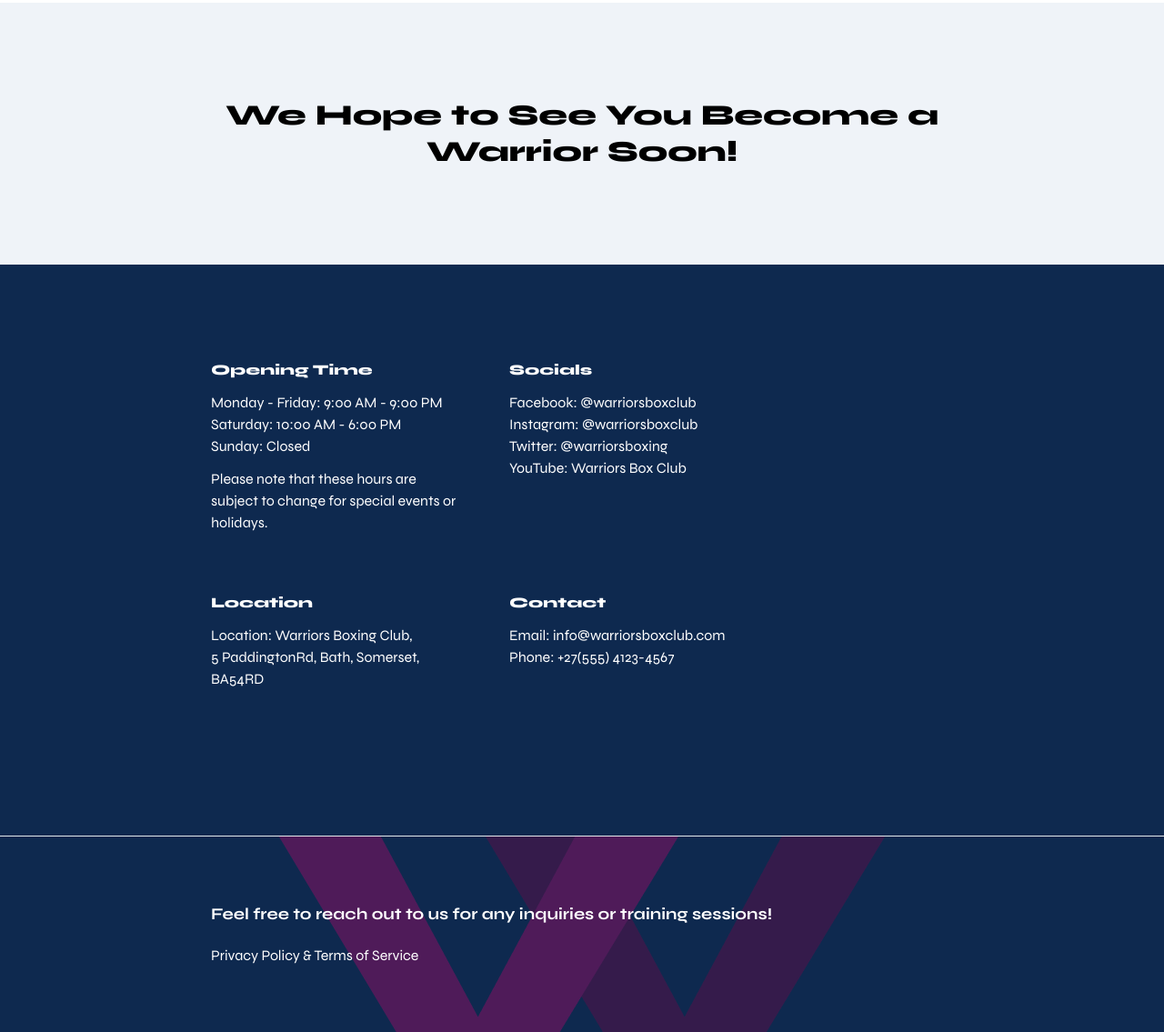
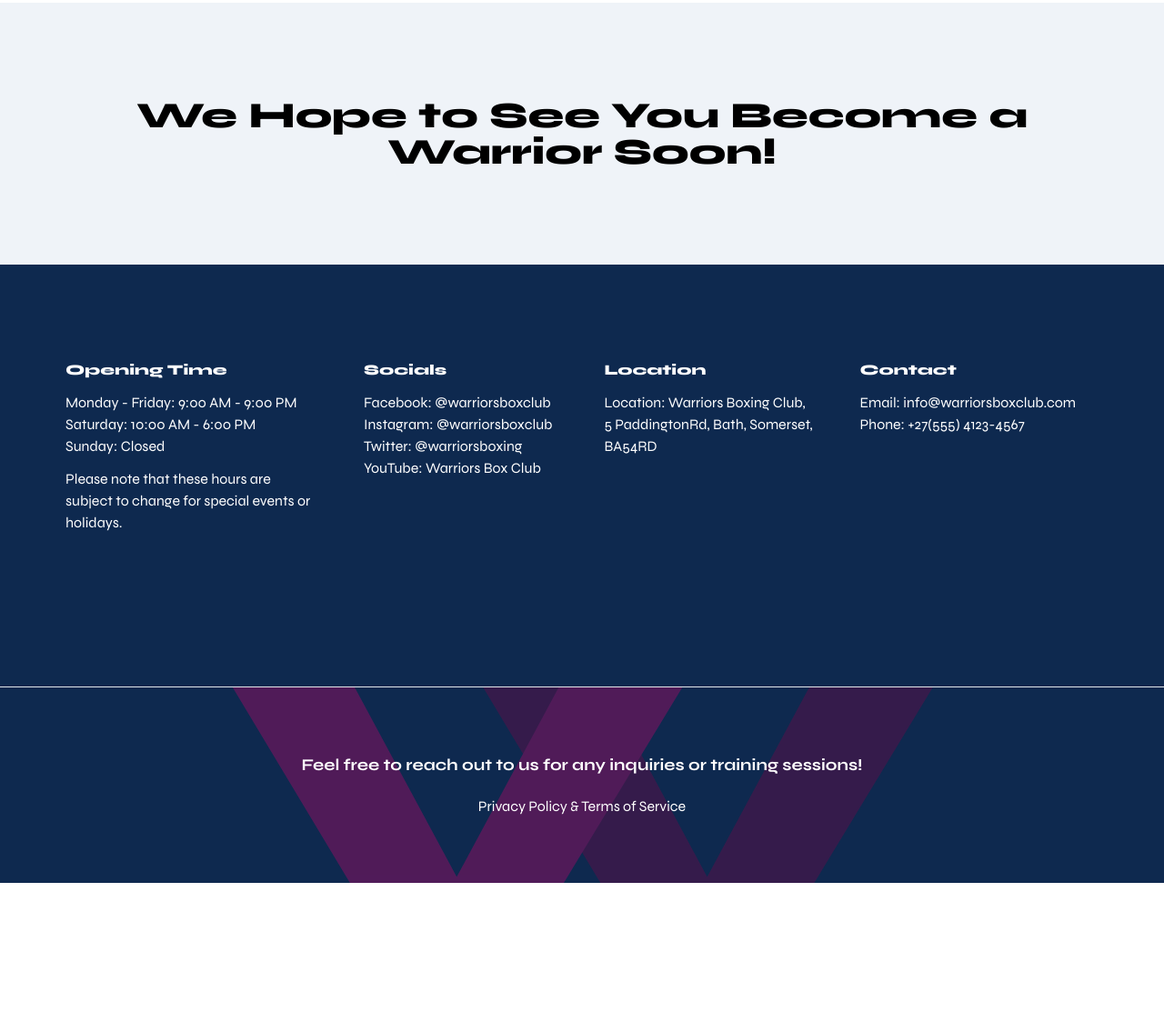
Before and after one commit to codeyarduk/warriors-boxing-club, a website built with Vite: page index.html in a window 1280 px wide. Shown: the part 5897-7032 px from the top of the page at 91% size. After the commit the page ends 6868 px from the top, so only its background shows below. Built offline with nearby package versions, Linux system fonts and the light colour scheme.

Commit message:
added footer on desktop

```diff
--- a/index.html
+++ b/index.html
@@ -485,16 +485,16 @@
     <!-- We Hope to see you... Section -->
     <div class="flex flex-col justify-center items-center bg-[#EFF3F8]">
       <p
-        class="w-[336px] font-syne font-extrabold text-[40px] text-center py-[104px] leading-10 lg:w-[816px] lg:text-[32px]"
+        class="w-[336px] font-syne font-extrabold text-[40px] text-center py-[104px] leading-10 lg:w-[816px] lg:text-[32px] xl:text-[40px] xl:w-[1136px]"
       >
         We Hope to See You Become a Warrior Soon!
       </p>
     </div>
     <!-- Footer section -->
     <footer
-      class="bg-warriorBlueBg flex flex-col justify-center items-center py-[104px]"
+      class="bg-warriorBlueBg flex flex-col justify-center items-center py-[104px] xl:flex-row"
     >
-      <div class="w-[336px] font-syne text-white lg:w-[816px]">
+      <div class="w-[336px] font-syne text-white lg:w-[816px] lg:flex lg:flex-col xl:flex-row xl:w-[1136px]">
         <!-- Flex 1 for Tablet View Port -->
         <div class="lg:flex lg:flex-row lg:mb-16">
           <div class="lg:w-[272px] lg:mr-14">
@@ -509,7 +509,7 @@
             </p>
           </div>
 
-          <div class="">
+          <div class="xl:pr-[10px]">
             <p class="font-extrabold mb-3">Socials</p>
             <p class="mb-[56px]">
               Facebook: @warriorsboxclub
@@ -520,9 +520,9 @@
         </div>
         <!-- Flex 2 for Tablet View Port -->
         <div class="lg:flex lg:flex-row">
-          <div class="lg:w-[272px] lg:mr-14">
+          <div class="lg:w-[272px] lg:mr-14 xl:pl-[47px]">
             <p class="font-extrabold mb-3">Location</p>
-            <p class="mb-[56px]">
+            <p class="mb-[56px] xl:w-[262px]">
               Location: Warriors Boxing Club,<br />5 PaddingtonRd, Bath,
               Somerset, BA54RD
             </p>
@@ -540,14 +540,14 @@
     <!-- Feel free to reach out... -->
     <hr />
     <div
-      class="bg-[url('resources/mobile-footer-vector.png')] bg-no-repeat bg-center h-[215px] bg-warriorBlueBg text-white flex flex-col justify-center items-center font-syne lg:bg-[url('resources/tablet-footer-vector.png')]"
+      class="bg-[url('resources/mobile-footer-vector.png')] bg-no-repeat bg-center h-[215px] bg-warriorBlueBg text-white flex flex-col justify-center items-center font-syne lg:bg-[url('resources/tablet-footer-vector.png')] xl:lg:bg-[url('resources/desktop-footer-vector.svg')]"
     >
       <p
-        class="w-[336px] text-center text-lg font-bold pb-5 lg:w-[816px] lg:text-start"
+        class="w-[336px] text-center text-lg font-bold pb-5 lg:w-[816px] lg:text-start xl:text-center"
       >
         Feel free to reach out to us for any inquiries or training sessions!
       </p>
-      <p class="lg:text-start lg:w-[816px]">
+      <p class="lg:text-start lg:w-[816px] xl:text-center">
         Privacy Policy & Terms of Service
       </p>
     </div>
```
Also changed, not shown: resources/desktop-footer-vector.svg (added).
